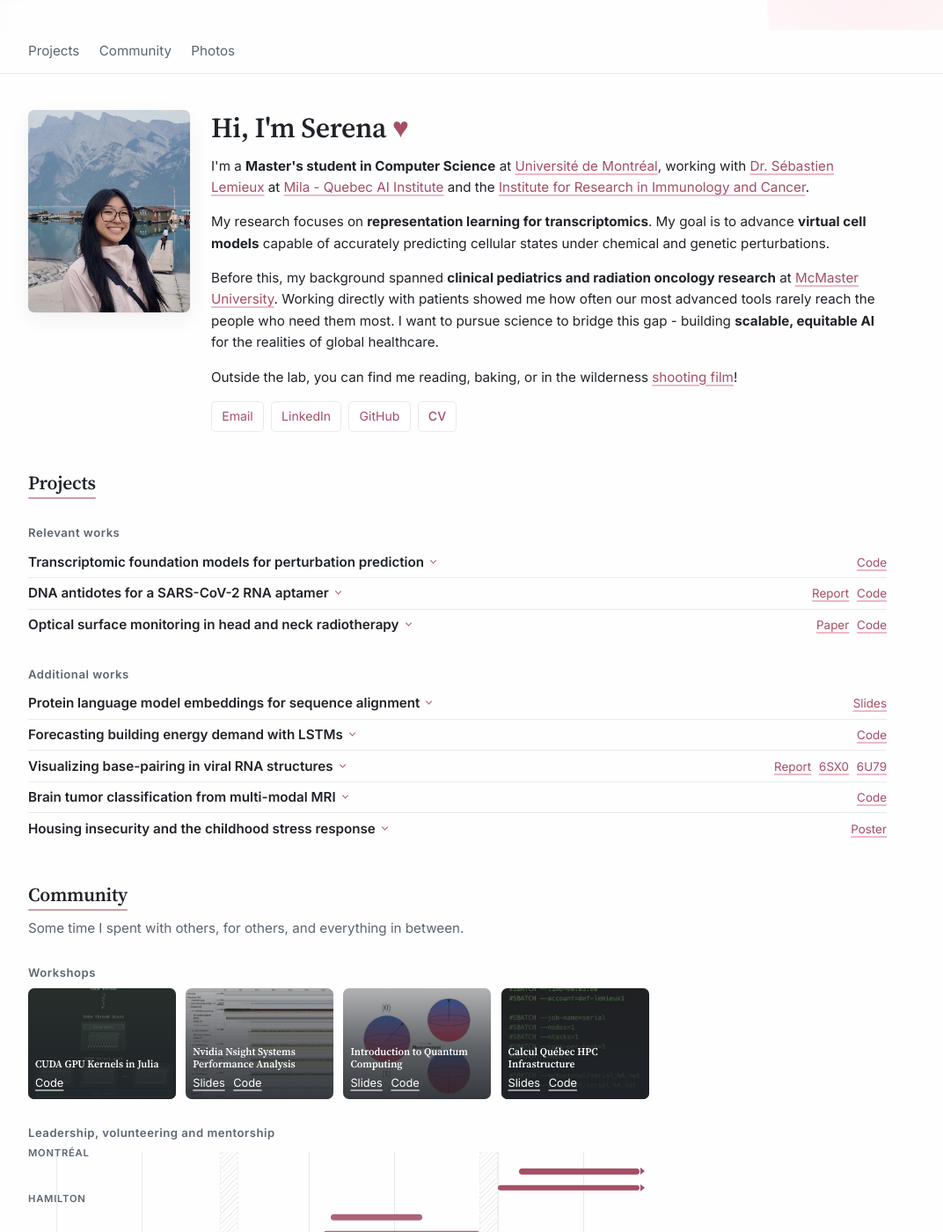
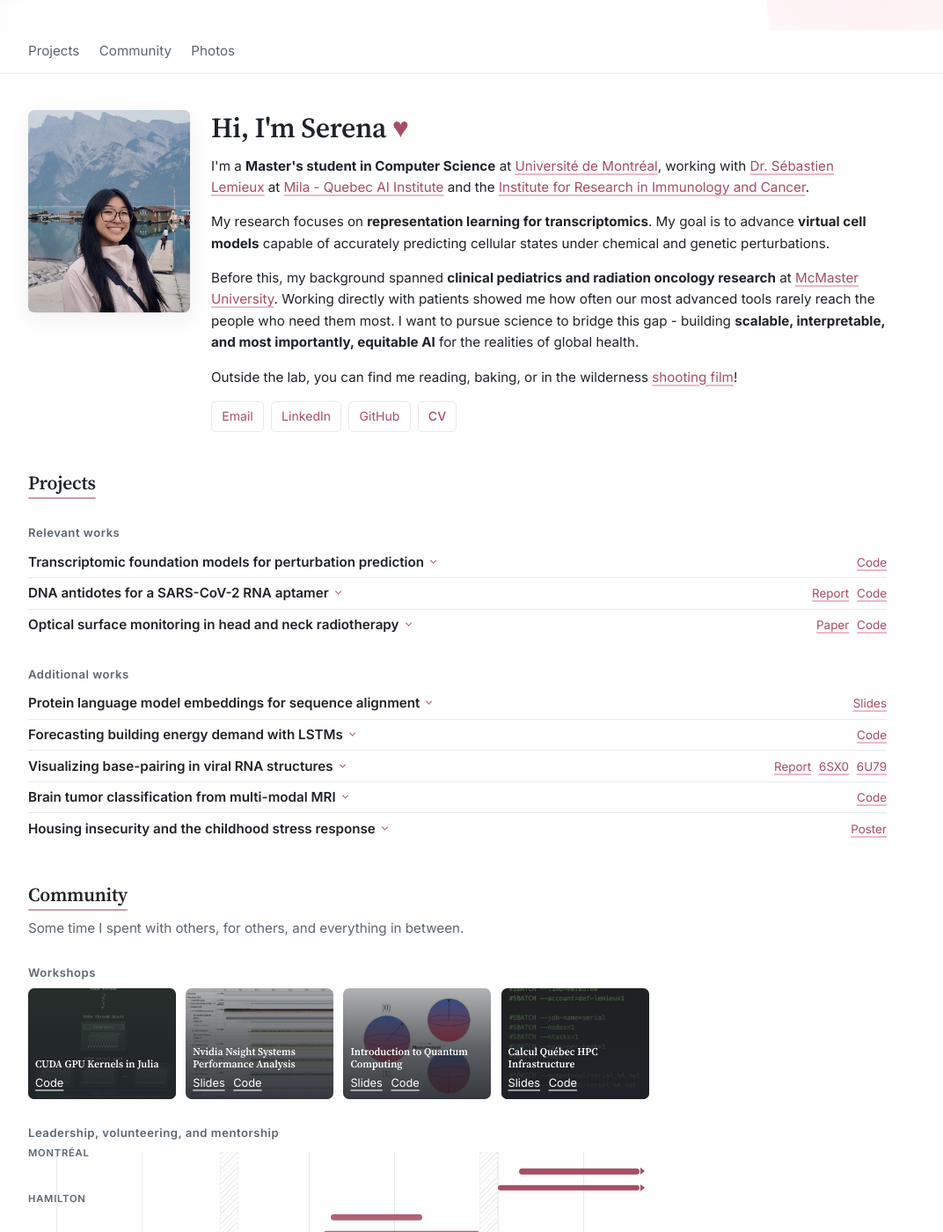
Before and after one commit to sktchan/sktchan.github.io, a Jekyll site: the page built from index.html, in a window 1280 px wide and 1400 px high. Shown: the whole window at 88% size, without its empty margins (120-1192 px from the left). Built offline with Jekyll 4.4.1, drawn with Linux system fonts in a browser that asks for light colours.

Commit message:
Oxford comma in the community heading, and rework the intro's closing pitch
"Leadership, volunteering and mentorship" -> "Leadership, volunteering, and
mentorship". Changed in the visible heading and in the two comments that quote
it, so a later search for the phrase still finds every mention.

The intro's second-to-last sentence now reads "building scalable, interpretable,
and most importantly, equitable AI for the realities of global health" -
interpretable added, and "global healthcare" narrowed to "global health".

The bold span was widened to cover the whole phrase rather than stopping at
"scalable, equitable AI", since the emphasis is the pitch and the pitch is now
three adjectives, not two.

Co-Authored-By: Claude Opus 5 <noreply@anthropic.com>

```diff
--- a/_includes/community-ribbon.html
+++ b/_includes/community-ribbon.html
@@ -136,7 +136,7 @@
   </div>
 
   {%- comment -%}
-    Leadership, volunteering and mentorship are drawn identically, so there's no
+    Leadership, volunteering, and mentorship are drawn identically, so there's no
     encoding to explain — and with the bars unlabelled, this line is the only
     thing telling a visitor the rows do anything. It earns its place.
 
--- a/index.html
+++ b/index.html
@@ -49,8 +49,8 @@ wide: true
       <a href="https://www.mcmaster.ca/">McMaster University</a>. Working directly
       with patients showed me how often our most advanced tools rarely reach the
       people who need them most. I want to pursue science to bridge this gap -
-      building <strong>scalable, equitable AI</strong> for the realities of
-      global healthcare.
+      building <strong>scalable, interpretable, and most importantly, equitable
+      AI</strong> for the realities of global health.
     </p>
     <p>
       Outside the lab, you can find me reading, baking, or in the wilderness
@@ -116,14 +116,14 @@ wide: true
   {%- endif -%}
 
   {%- comment -%}
-    Leadership, volunteering and mentorship merged into one ribbon, and drawn
+    Leadership, volunteering, and mentorship merged into one ribbon, and drawn
     identically once they're there — nothing downstream cares which group an
     entry came from. The two keys in community.yml survive only because they're
     a convenient way to edit that file.
   {%- endcomment -%}
   {%- assign people = c.leadership | concat: c.mentorship -%}
   {%- if people.size > 0 -%}
-    <h3 class="band__sub">Leadership, volunteering and mentorship</h3>
+    <h3 class="band__sub">Leadership, volunteering, and mentorship</h3>
     {% include community-ribbon.html items=people %}
   {%- endif -%}
 </section>
```
